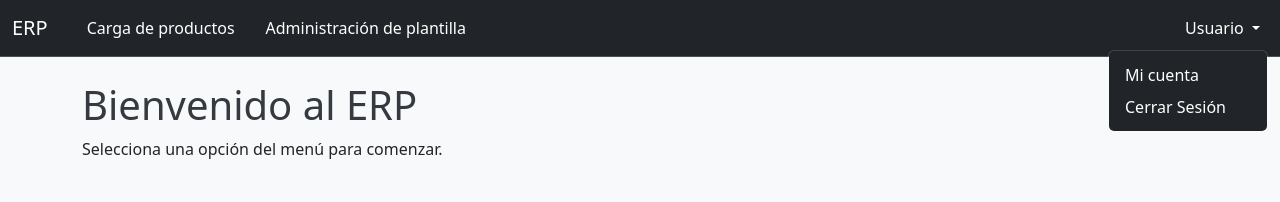
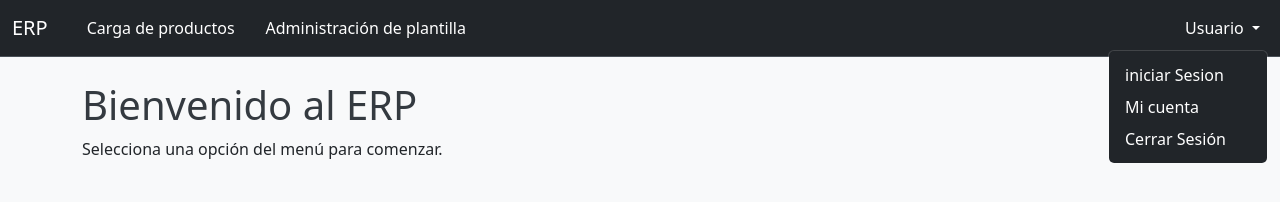
Before and after one commit to jazminaliaga/erp-front, a plain HTML site: page front/index.html in a window 1280 px wide. Both pictures are taken after a click on the button "Usuario". Drawn offline with nearby package versions, Linux system fonts and the light colour scheme.

Commit message:
iniciar sesion

```diff
--- a/front/index.html
+++ b/front/index.html
@@ -29,7 +29,8 @@
                             Usuario
                         </a>
                         <ul class="dropdown-menu dropdown-menu-end">
-                            <li><a class="dropdown-item" href="./pages/micuenta.html">Mi cuenta</a></li>
+                            <li><a class="dropdown-item" href="./login.html">iniciar Sesion</a></li>
+                            <li><a class="dropdown-item" href="#">Mi cuenta</a></li>
                             <li><a class="dropdown-item" href="#" id="logout">Cerrar Sesión</a></li>
                         </ul>
                     </li>
```
